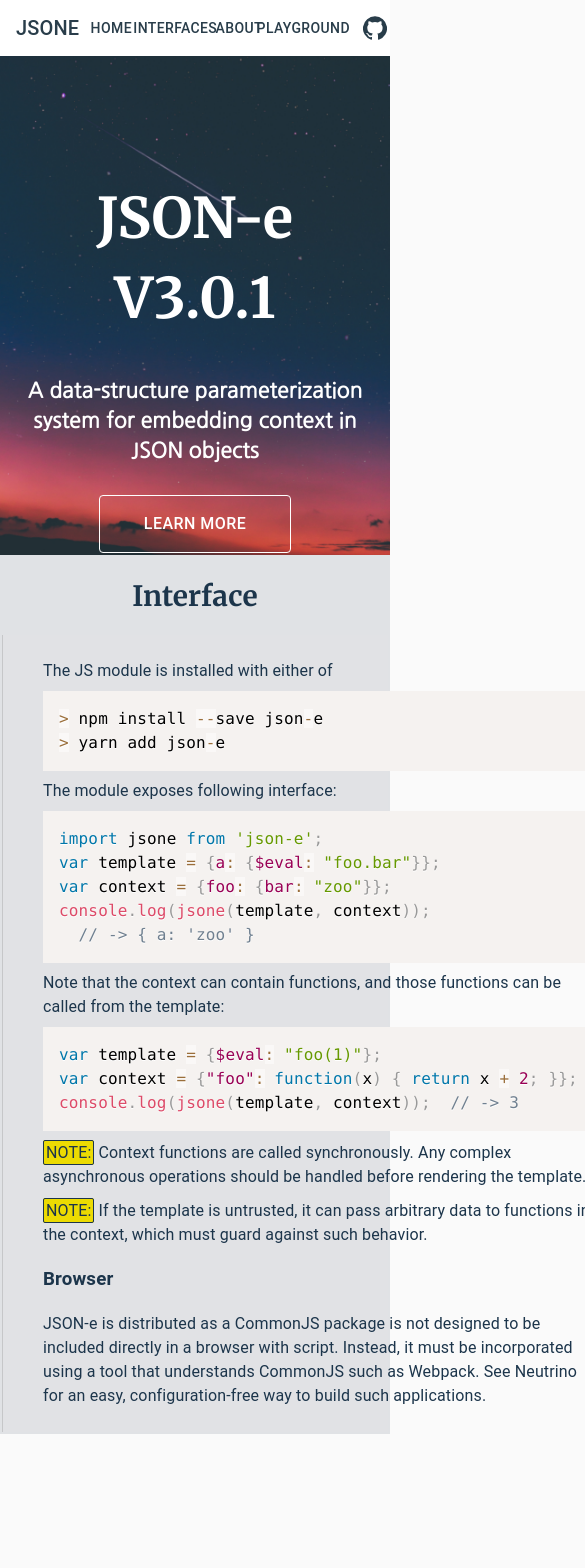
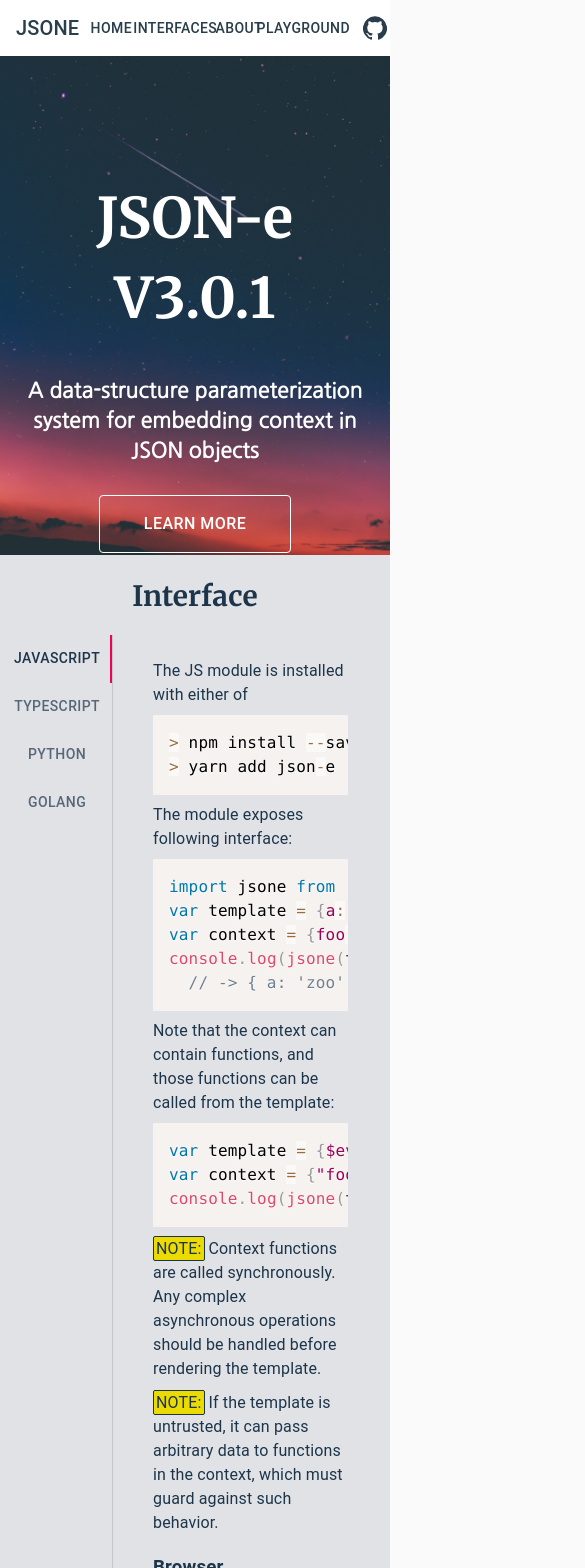
Before and after one commit to aimenbatool/jsone-docs, a React app: page / in a window 390 px wide. Shown: the top 1568 px of the page, 585 px wide, since content can reach past the window. Before the commit the page ends 1434 px from the top, so only its background shows below. Built offline with nearby package versions, Linux system fonts and the light colour scheme; the HTML template or start-up script is replaced by a standard one.

Commit message:
Fix interface responsiveness

```diff
--- a/src/components/InterfaceTabs.jsx
+++ b/src/components/InterfaceTabs.jsx
@@ -51,6 +51,10 @@ const useStyles = makeStyles((theme) => ({
   },
   tabs: {
     borderRight: `1px solid ${theme.palette.divider}`,
+    overflow: 'visible',
+  },
+  tabPanel: {
+    overflow: 'scroll',
   },
 }));
 
@@ -77,6 +81,7 @@ const InterfaceTabs = () => {
         <Tab label="Python" {...a11yProps(2)} />
         <Tab label="GoLang" {...a11yProps(3)} />
       </Tabs>
+      <Box className={classes.tabPanel}>
         <TabPanel value={value} index={0}>
           <JavaScript />
         </TabPanel>
@@ -89,6 +94,7 @@ const InterfaceTabs = () => {
         <TabPanel value={value} index={3}>
           GoLang
         </TabPanel>
+      </Box>
     </div>
   );
 };
```
Lines whose indentation alone changed are shown as unchanged.
